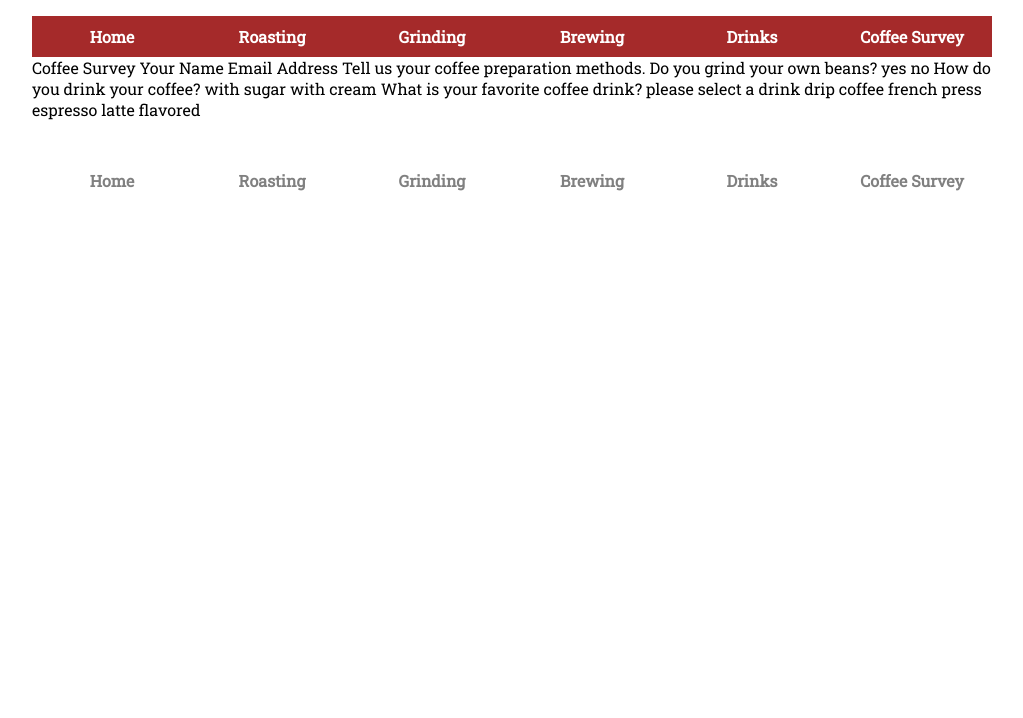
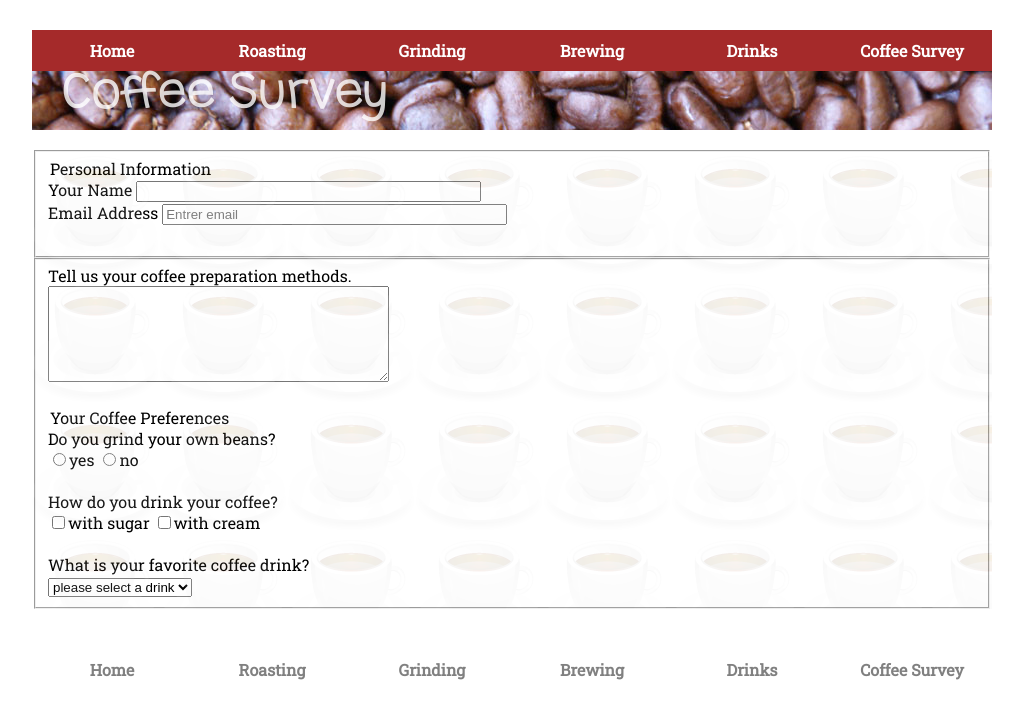
Before and after one commit to calvin639/htmlUdemyCourse, a plain HTML site: page Website_Project/survey.html in a window 1280 px wide. Shown: the whole page, without its empty margins (128-1151 px from the left). Drawn offline with Linux system fonts and the light colour scheme.

Commit message:
Added section 7 and form to survey page

```diff
--- a/Website_Project/styles.css
+++ b/Website_Project/styles.css
@@ -90,3 +90,24 @@ td, th{
 table{
 	border-collapse:collapse;
 }
+
+.formy {
+    position: relative;
+	opacity: 0.999;
+}
+
+.formy::before{
+      content: "";
+      background-image: url('images/coffee-cup.png');
+      background-repeat: repeat;
+      position: absolute;
+      top: 0px;
+      right: 0px;
+      bottom: 0px;
+      left: 0px;
+      opacity: 0.1;
+}
+
+.fieldset.fieldClass{
+	opacity:0.999;
+}
--- a/Website_Project/survey.html
+++ b/Website_Project/survey.html
@@ -8,6 +8,7 @@
 		<link href="https://fonts.googleapis.com/css2?family=Roboto+Slab&display=swap" rel="stylesheet">
 	</head>
 	<body>
+		<header>
 		<nav>
 		<ul>
 			<li><a href="index.html">Home</a></li>
@@ -18,31 +19,58 @@
 			<li><a href="survey.html">Coffee Survey</a></li>
 		</ul>
 		</nav>
-
-		Coffee Survey
-
+		<h1>Coffee Survey</h1>
+		</header>
+		<!--
+		<aside>
+		<figure>
+		<img src="images/espresso.jpg" alt="A cup of coffee"/>
+		</aside>
+		</figure>
+		-->
+		<form class="formy">
+			<fieldset class="fieldClass">
+			<section>
+			<legend> Personal Information</legend>
 			Your Name
-
+			<input type="text" name="name" required size="40"/>
+			<br/>
 			Email Address
-
+			<input type="email" name="eamil" required placeholder="Entrer email" size="40"/>
+			<br/><br/>
+			</section>
+			</fieldset>
+			<fieldset>
+			<section>
 				Tell us your coffee preparation methods.
-
+				<br/>
+				<textarea name="preparation" cols="40" rows="6"></textarea>
+				<br/><br/>
+				<legend>Your Coffee Preferences</legend>
 				Do you grind your own beans?
-		yes
-		no
-
+				<br/>
+				<input type="radio" name="grind" value="yes"/>yes
+				<input type="radio" name="grind" value="no"/>no
+				<br/><br/>
 				How do you drink your coffee?
-		with sugar
-		with cream
-
+				<br/>
+				<input type="checkbox" name="drink" value="sugar"/>with sugar
+				<input type="checkbox" name="drink" value="cream"/>with cream
+				<br/><br/>
 				What is your favorite coffee drink?
-
-		please select a drink
-		drip coffee
-		french press
-		espresso
-		latte
-		flavored
+				<br/>
+				<select name="favourite">
+					<option value="">please select a drink</option>
+					<option value="drip">drip coffee</option>
+					<option value="french">french press</option>
+					<option value="espresso">espresso</option>
+					<option value="latte">latte</option>
+					<option value="falvour">flavored</option>
+					<br/>
+				</select>
+			</section>
+			</fieldset>
+		<form>
 		<footer>
 		<nav>
 		<ul>
```
Also changed, not shown: Section_7_Forms/forms-sample.html (added, +96 -0 lines), Website_Project/brewing.html (+2 -0 lines), Website_Project/drinks.html (+4 -3 lines), Website_Project/grinding.html (+2 -0 lines), Website_Project/roasting.html (+2 -0 lines). Lines whose indentation alone changed are shown as unchanged.
